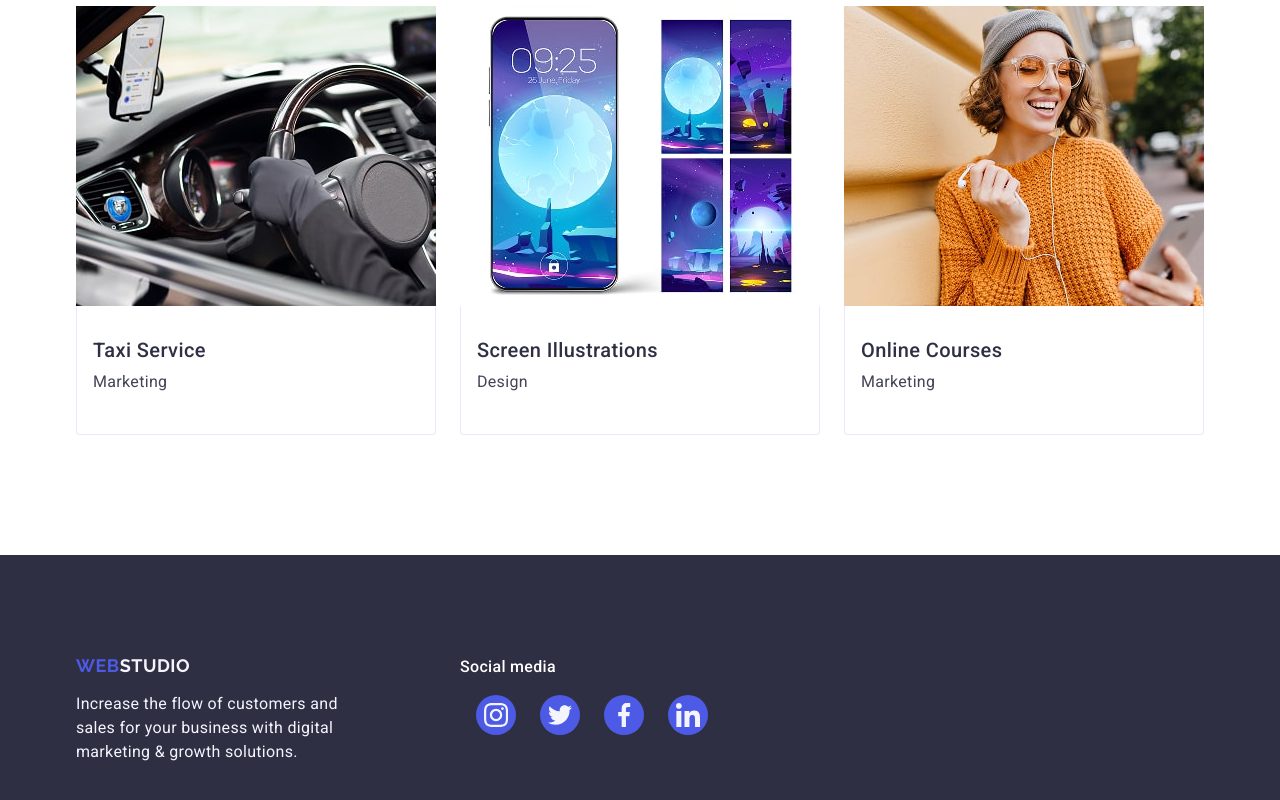
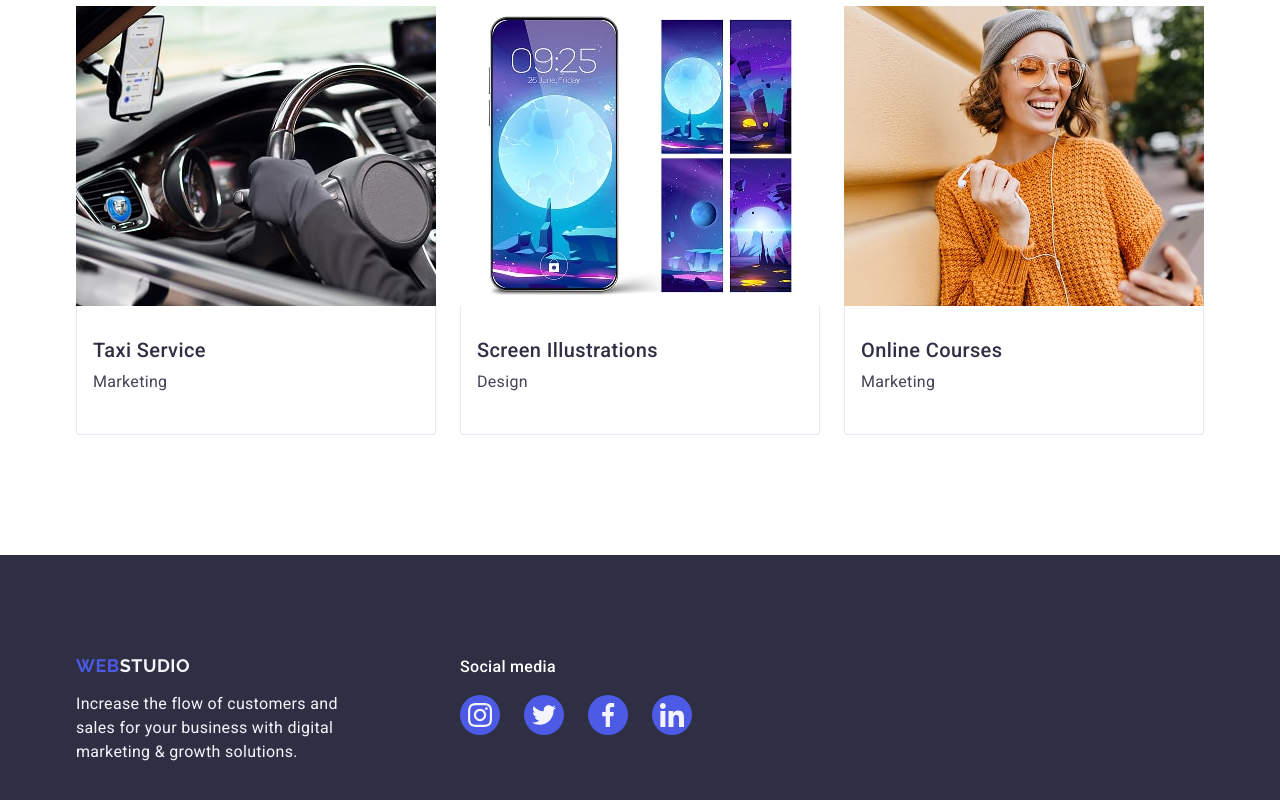
Before and after one commit to ivanshakhov128/goit-markup-hw-04, a plain HTML site: page index.html in a window 1280 px wide. Shown: the part 2628-3428 px from the top of the page. Drawn offline with nearby package versions, Linux system fonts and the light colour scheme.

Commit message:
fixed footer paddings

```diff
--- a/css/index.css
+++ b/css/index.css
@@ -404,7 +404,9 @@ body {
   color: #fff;
   margin-bottom: 16px;
 }
-
+.team-contacts.footer-socials {
+  padding: 0;
+}
 .contacts-link:hover.footer-links {
   background-color: #31d0aa;
 }
```
